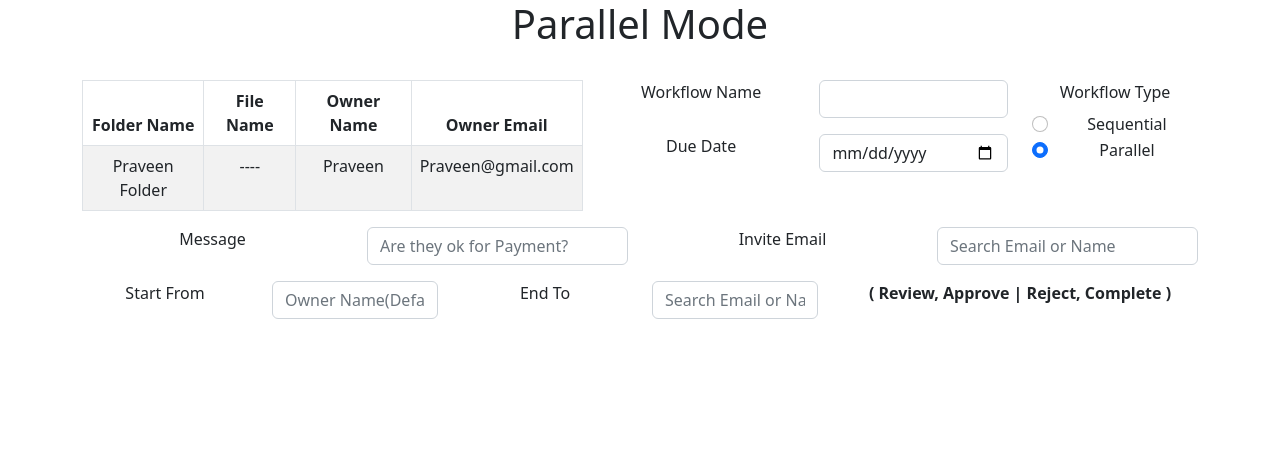
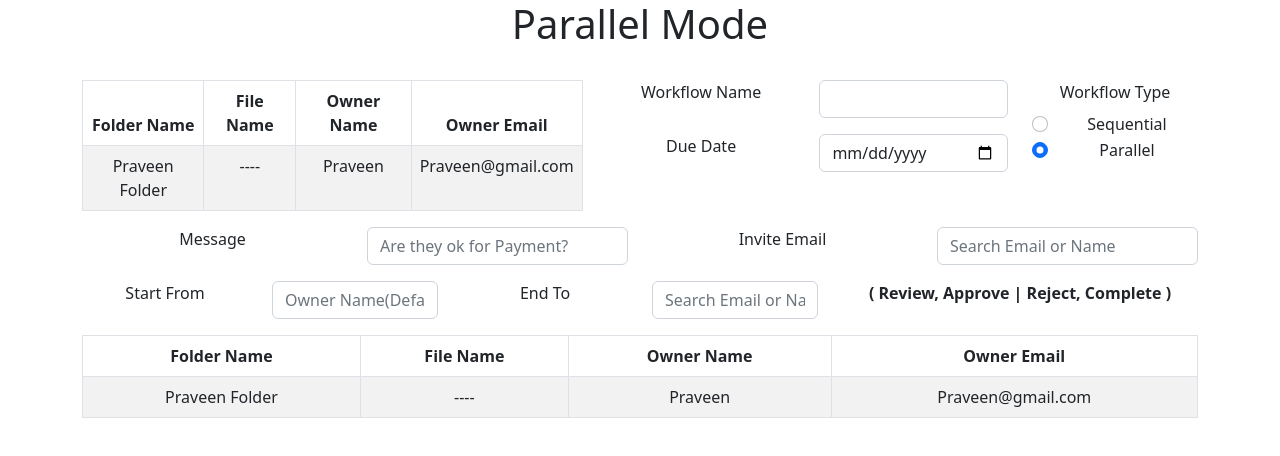
Before and after one commit to jisshub/parallel-mode-app-reactjs-development, a React (Create React App) app: page / in a window 1280 px wide. Shown: the top 456 px of the page. Built offline with nearby package versions, Linux system fonts and the light colour scheme.

Commit message:
New table design

```diff
--- a/src/components/Workflow.js
+++ b/src/components/Workflow.js
@@ -176,6 +176,31 @@ export default function Workflow() {
                 </p>
             </Col>
         </Row>
+
+        <Row>
+            <Col>
+                <div className='table-second'>
+                    <Table striped bordered>
+                        <thead>
+                            <tr>
+                                <th>Folder Name</th>
+                                <th>File Name</th>
+                                <th>Owner Name</th>
+                                <th>Owner Email</th>
+                            </tr>
+                        </thead>
+                        <tbody>
+                            <tr>
+                                <td>Praveen Folder</td>
+                                <td>----</td>
+                                <td>Praveen</td>
+                                <td>Praveen@gmail.com</td>
+                            </tr>
+                        </tbody>
+                    </Table>
+                </div>
+            </Col>
+        </Row>
     </Container>
   )
 }
```
